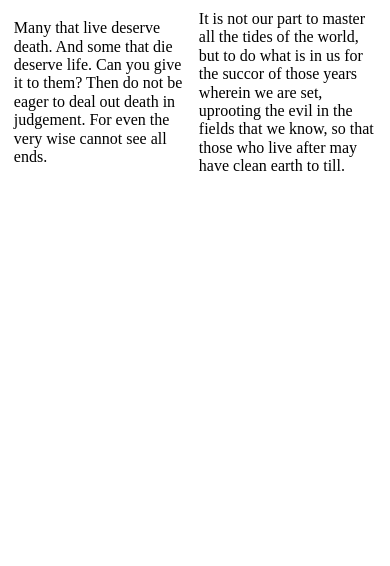
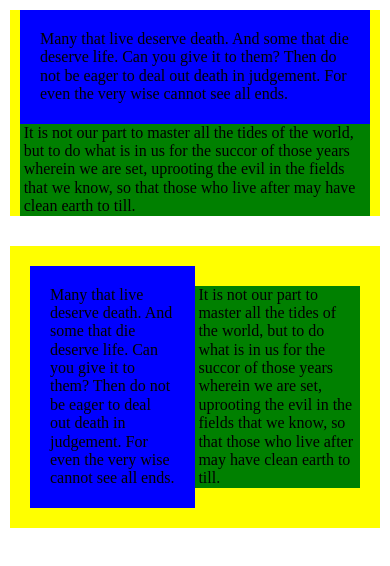
Before and after one commit to ispoljari/itunes-album-list, a React (Create React App) app: page / in a window 390 px wide. Shown: the top 566 px of the page. Built offline with nearby package versions, Linux system fonts and the light colour scheme.

Commit message:
Add functionality to API: control padding left or right at exact breakpoints

```diff
--- a/src/App.js
+++ b/src/App.js
@@ -13,10 +13,55 @@ class App extends Component {
       <React.Fragment>
         <GlobalStyle />
         <Container>
-          <Row>
+          <Row
+            style={{
+              backgroundColor: 'yellow'
+            }}
+            px={{xs:"10px", sm:"20px", md:"30px", lg:"40px", xl:"50px"}}
+          >
+            <Column
+              xs={12}
+              sm={3}
+              md={9}
+              style={{
+                backgroundColor: 'blue'
+              }}
+              px="20px"
+              py="20px"
+            >
+              <div>
+              Many that live deserve death. And some that die deserve life. Can you give it to them? Then do not be eager to deal out death in judgement. For even the very wise cannot see all ends.
+              </div>
+            </Column>
+            <Column
+              xs={12}
+              sm={9}
+              md={3}
+              style={{
+                backgroundColor: 'green'
+              }}
+            >
+              <div>
+              It is not our part to master all the tides of the world, but to do what is in us for the succor of those years wherein we are set, uprooting the evil in the fields that we know, so that those who live after may have clean earth to till.
+              </div>
+            </Column>
+          </Row>
+          <Row
+            style={{
+              backgroundColor: 'yellow'
+            }}
+            p="20px"
+            mt="30px"
+          >
             <Column
               xs={6}
-              sm={3}
+              sm={12}
+              md={4}
+              style={{
+                backgroundColor: 'blue'
+              }}
+              px="20px"
+              py="20px"
             >
               <div>
               Many that live deserve death. And some that die deserve life. Can you give it to them? Then do not be eager to deal out death in judgement. For even the very wise cannot see all ends.
@@ -24,7 +69,11 @@ class App extends Component {
             </Column>
             <Column
               xs={6}
-              sm={9}
+              sm={12}
+              md={8}
+              style={{
+                backgroundColor: 'green'
+              }}
             >
               <div>
               It is not our part to master all the tides of the world, but to do what is in us for the succor of those years wherein we are set, uprooting the evil in the fields that we know, so that those who live after may have clean earth to till.
--- /dev/null
+++ b/src/common/styles/LayoutApi.styled.js
@@ -0,0 +1,153 @@
+import styled, { css } from 'styled-components';
+
+const LayoutApi = styled.div`
+  /* &&& used to increase selector specificity */
+  &&& {
+    /* paddings */
+    padding-left: ${props => {
+      if (typeof(props.pl) === 'string') {
+        return props.pl;
+      } else if (typeof(props.px) === 'string') {
+        return props.px;
+      }
+    }};
+
+    ${props => {
+      if (typeof(props.pl) === 'object') {
+        return css`
+          @media (max-width: 575px) {
+            padding-left: ${props.pl.xs ? props.pl.xs : ''};
+          }
+
+          @media (min-width: 576px) {
+            padding-left: ${props.pl.sm ? props.pl.sm : ''};
+          }
+
+          @media (min-width: 768px) {
+            padding-left: ${props.pl.md ? props.pl.md : ''};
+          }
+
+          @media (min-width: 992px) {
+            padding-left: ${props.pl.lg ? props.pl.lg : ''};
+          }
+
+          @media (min-width: 1200px) {
+            padding-left: ${props.pl.xl ? props.pl.xl : ''};
+          }
+        `
+      } else if (typeof(props.px) === 'object') {
+        return css`
+          @media (max-width: 575px) {
+            padding-left: ${props.px.xs ? props.px.xs : ''};
+            padding-right: ${props.px.xs ? props.px.xs : ''};
+          }
+
+          @media (min-width: 576px) {
+            padding-left: ${props.px.sm ? props.px.sm : ''};
+            padding-right: ${props.px.sm ? props.px.sm : ''};
+          }
+
+          @media (min-width: 768px) {
+            padding-left: ${props.px.md ? props.px.md : ''};
+            padding-right: ${props.px.md ? props.px.md : ''};
+          }
+
+          @media (min-width: 992px) {
+            padding-left: ${props.px.lg ? props.px.lg : ''};
+            padding-right: ${props.px.lg ? props.px.lg : ''};
+          }
+
+          @media (min-width: 1200px) {
+            padding-left: ${props.px.xl ? props.px.xl : ''};
+            padding-right: ${props.px.xl ? props.px.xl : ''};
+          }
+        `
+      }
+    }};
+
+    padding-right: ${props => {
+      if (typeof(props.pr) === 'string') {
+        return props.pr;
+      } else if (typeof(props.px) === 'string') {
+        return props.px;
+      }
+    }};
+
+    ${props => {
+      if (typeof(props.pr) === 'object') {
+        return css`
+           @media (max-width: 575px) {
+            padding-right: ${props.pr.xs ? props.pr.xs : ''};
+          }
+
+          @media (min-width: 576px) {
+            padding-right: ${props.pr.sm? props.pr.sm : ''};
+          }
+
+          @media (min-width: 768px) {
+            padding-right: ${props.pr.md ? props.pr.md : ''};
+          }
+
+          @media (min-width: 992px) {
+            padding-right: ${props.pr.lg ? props.pr.lg : ''};
+          }
+
+          @media (min-width: 1200px) {
+            padding-right: ${props.pr.xl ? props.pr.xl : ''};
+          }
+        `
+      }
+    }};
+
+    padding-top: ${props => {
+      if (props.pt || props.py) {
+        return (props.pt || props.py)
+      }
+    }};
+
+    padding-bottom: ${props => {
+      if (props.pb || props.py) {
+        return (props.pb || props.py)
+      }
+    }};
+
+    padding: ${props => {
+      if (props.p) {
+        return props.p
+      }
+    }};
+
+    /* margins*/
+    margin-left: ${props => {
+      if (props.ml || props.mx) {
+        return (props.ml || props.mx)
+      }
+    }};
+
+    margin-right: ${props => {
+      if (props.mr || props.mx) {
+        return (props.mr || props.mx)
+      }
+    }};
+
+    margin-top: ${props => {
+      if (props.mt || props.my) {
+        return (props.mt || props.my)
+      }
+    }};
+
+    margin-bottom: ${props => {
+      if (props.mb || props.my) {
+        return (props.mb || props.my)
+      }
+    }};
+
+    margin: ${props => {
+      if (props.m) {
+        return props.my
+      }
+    }};
+  }
+`;
+
+export default LayoutApi;
--- a/src/layout/Column/Column.styled.js
+++ b/src/layout/Column/Column.styled.js
@@ -1,6 +1,8 @@
 import styled from 'styled-components';
 
-const ColumnStyled = styled.div`
+import LayoutApi from '../../common/styles/LayoutApi.styled';
+
+const ColumnStyled = styled(LayoutApi)`
   flex: auto;
   padding: 0 1.041666%; /* default */
 
--- a/src/layout/Row/Row.styled.js
+++ b/src/layout/Row/Row.styled.js
@@ -1,6 +1,8 @@
 import styled from 'styled-components';
 
-const RowStyled = styled.div`
+import LayoutApi from '../../common/styles/LayoutApi.styled';
+
+const RowStyled = styled(LayoutApi)`
   display: flex;
 
   @media (min-width: 575px) {
```
Also changed, not shown: src/common/styles/layoutAPI.js (deleted, +0 -69 lines).
